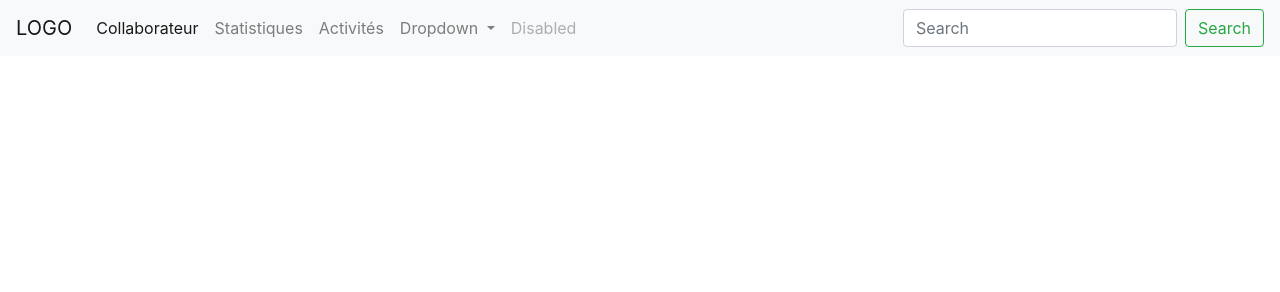
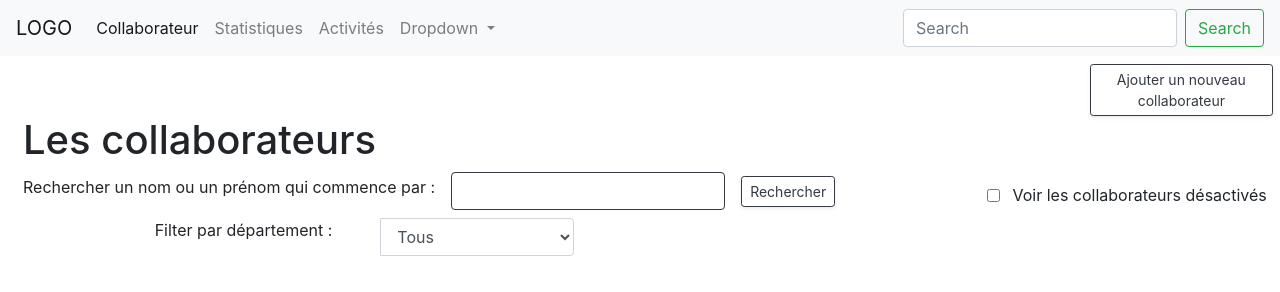
Before and after one commit to EtienneRenoton/workshop-bootstrap, a plain HTML site: page index.html in a window 1280 px wide. Drawn offline with nearby package versions, Linux system fonts and the light colour scheme.

Commit message:
Commit TP02.1

```diff
--- a/index.html
+++ b/index.html
@@ -40,10 +40,6 @@
                 <div class="dropdown-divider"></div>
                 <a class="dropdown-item" href="#">Something else here</a>
               </div>
-            </li>
-            <li class="nav-item">
-              <a class="nav-link disabled" href="#" tabindex="-1" aria-disabled="true">Disabled</a>
-            </li>
           </ul>
           <form class="form-inline my-2 my-lg-0">
             <input class="form-control mr-sm-2" type="search" placeholder="Search" aria-label="Search">
@@ -52,6 +48,50 @@
         </div>
       </nav>
 
+     <main>
+        <div class="container-fluid m-2">
+          <div class="row">
+            <div class="col-sm-10"></div>
+            <div class="col-sm-2">
+              <button type="button" class="btn btn-outline-dark btn-sm shadow-sm">Ajouter un nouveau collaborateur</button>
+            </div>
+          </div>
+          <div class="row">
+            <h1 class="col-10">Les collaborateurs</h1>
+          </div>
+          <div class="row">
+            <div class="col-12">
+              <form class="form-inline">
+                <p>Rechercher un nom ou un prénom qui commence par :</p>
+                <div class="form-group mx-sm-3 mb-2">
+                  <label for="recherche" class="sr-only"></label>
+                  <input type="text" class="form-control border-dark" id="recherche">
+                </div>
+                <button type="submit" class="btn btn-outline-dark btn-sm shadow-sm mb-2">Rechercher</button>
+                <div class="form-check offset-md-1">
+                  <input class="form-check-input ml-5" type="checkbox" value="" id="defaultCheck1">
+                  <label class="form-check-label ml-2" for="defaultCheck1">
+                    Voir les collaborateurs désactivés
+                  </label>
+                </div>
+                <div class="col-12">
+                  <div class="input-group col-md-6 offset-md-1">
+                    <div class="">
+                      <label class=" mr-5" for="inputGroupSelect01">Filter par département : </label>
+                    </div>
+                    <select class="form-control col-4" id="inputGroupSelect01">
+                      <option selected>Tous</option>
+                      <option value="1">Comptabilité</option>
+                      <option value="2">Ressources Humaines</option>
+                      <option value="3">Informatique</option>
+                    </select>
+                  </div>
+                </div>
+              </form>
+            </div>
+          </div>
+        </div>
+      </main>
 
     <!-- Optional JavaScript -->
     <!-- jQuery first, then Popper.js, then Bootstrap JS -->
```
